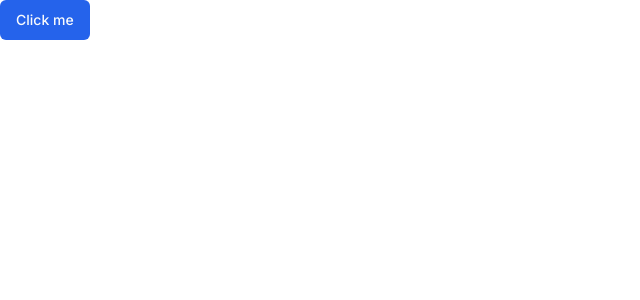
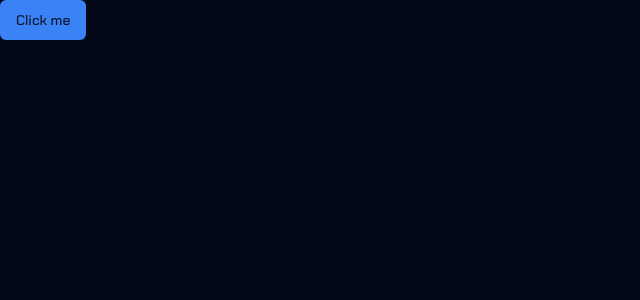
Before and after one commit to maazshakeel/flashcards, a Next.js app: page / in a window 1280 px wide. Shown: the top 300 px of the page, without its empty margins (0-640 px from the left). Built offline with nearby package versions, Linux system fonts and the light colour scheme.

Commit message:
feat: add theme provider to control dark and light theme

```diff
--- a/app/layout.tsx
+++ b/app/layout.tsx
@@ -1,22 +1,43 @@
-import type { Metadata } from 'next'
-import { Inter } from 'next/font/google'
-import './globals.css'
+import type { Metadata } from "next";
+import { Chakra_Petch as FontSans } from "next/font/google";
+import { ThemeProvider } from "@/components/theme-provider";
 
-const inter = Inter({ subsets: ['latin'] })
+import "./globals.css";
+import { cn } from "@/lib/utils";
+
+export const fontSans = FontSans({
+  subsets: ["latin"],
+  variable: "--font-sans",
+  weight: "500",
+});
 
 export const metadata: Metadata = {
-  title: 'Create Next App',
-  description: 'Generated by create next app',
-}
+  title: "Create Next App",
+  description: "Generated by create next app",
+};
 
 export default function RootLayout({
   children,
 }: {
-  children: React.ReactNode
+  children: React.ReactNode;
 }) {
   return (
     <html lang="en">
-      <body className={inter.className}>{children}</body>
+      <body
+        className={cn(
+          "min-h-screen bg-background font-sans antialiased",
+          fontSans.variable
+        )}
+      >
+        <ThemeProvider
+          attribute="class"
+          defaultTheme="dark"
+          enableSystem
+          disableTransitionOnChange
+        >
+          {children}
+        </ThemeProvider>
+      </body>
     </html>
-  )
+  );
 }
--- /dev/null
+++ b/components/theme-provider.tsx
@@ -0,0 +1,9 @@
+"use client";
+
+import * as React from "react";
+import { ThemeProvider as NextThemesProvider } from "next-themes";
+import { type ThemeProviderProps } from "next-themes/dist/types";
+
+export function ThemeProvider({ children, ...props }: ThemeProviderProps) {
+  return <NextThemesProvider {...props}>{children}</NextThemesProvider>;
+}
--- a/package.json
+++ b/package.json
@@ -14,6 +14,7 @@
     "clsx": "^2.0.0",
     "lucide-react": "^0.293.0",
     "next": "14.0.3",
+    "next-themes": "^0.2.1",
     "react": "^18",
     "react-dom": "^18",
     "tailwind-merge": "^2.0.0",
--- a/tailwind.config.js
+++ b/tailwind.config.js
@@ -1,12 +1,14 @@
+const { fontFamily } = require("tailwindcss/defaultTheme");
+
 /** @type {import('tailwindcss').Config} */
 module.exports = {
   darkMode: ["class"],
   content: [
-    './pages/**/*.{ts,tsx}',
-    './components/**/*.{ts,tsx}',
-    './app/**/*.{ts,tsx}',
-    './src/**/*.{ts,tsx}',
-	],
+    "./pages/**/*.{ts,tsx}",
+    "./components/**/*.{ts,tsx}",
+    "./app/**/*.{ts,tsx}",
+    "./src/**/*.{ts,tsx}",
+  ],
   theme: {
     container: {
       center: true,
@@ -16,6 +18,9 @@
       },
     },
     extend: {
+      fontFamily: {
+        sans: ["var(--font-sans)", ...fontFamily.sans],
+      },
       colors: {
         border: "hsl(var(--border))",
         input: "hsl(var(--input))",
@@ -73,4 +78,4 @@
     },
   },
   plugins: [require("tailwindcss-animate")],
-}
+};
```
Also changed, not shown: 1 other file (tests, documents, lock files or other folders).
